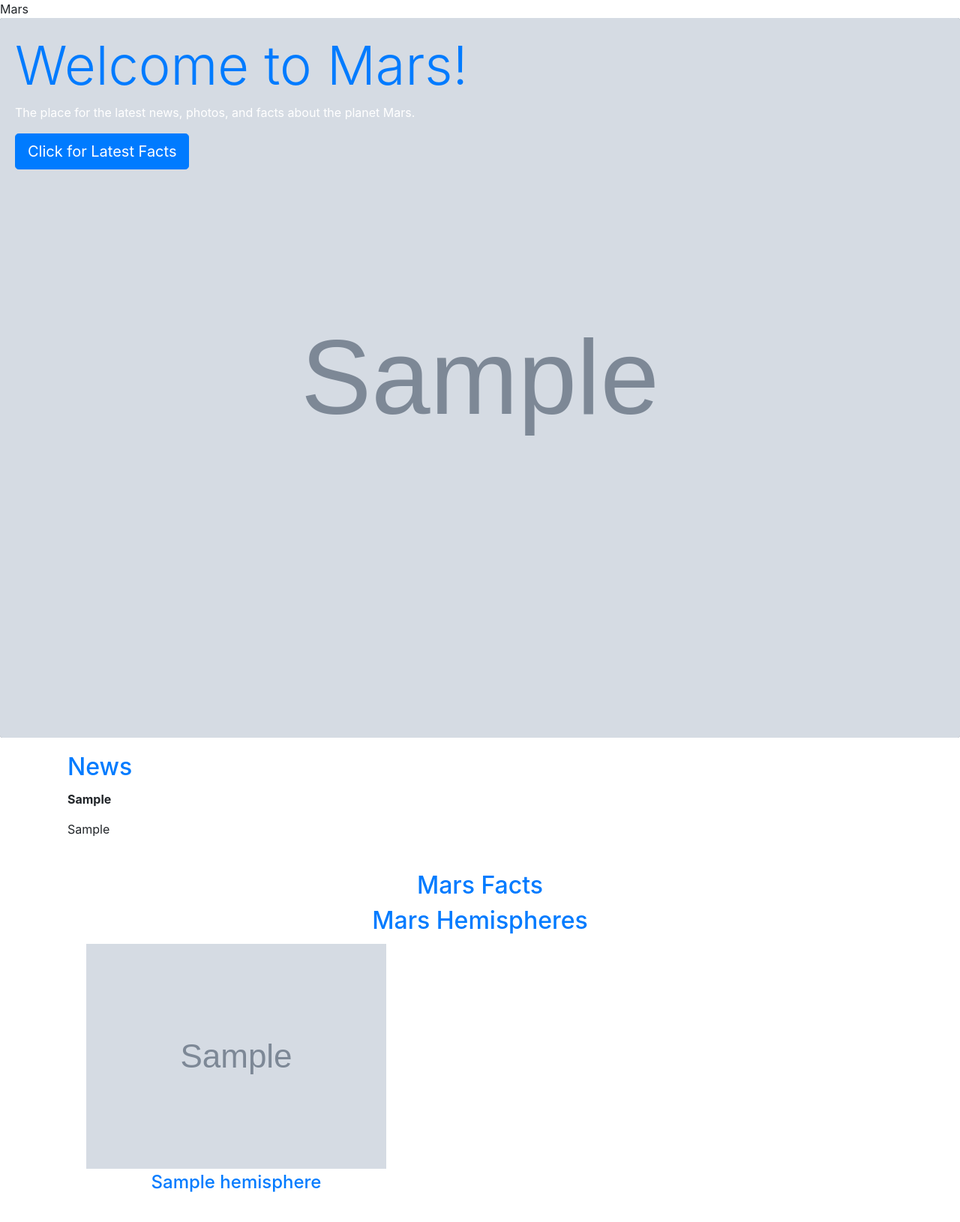
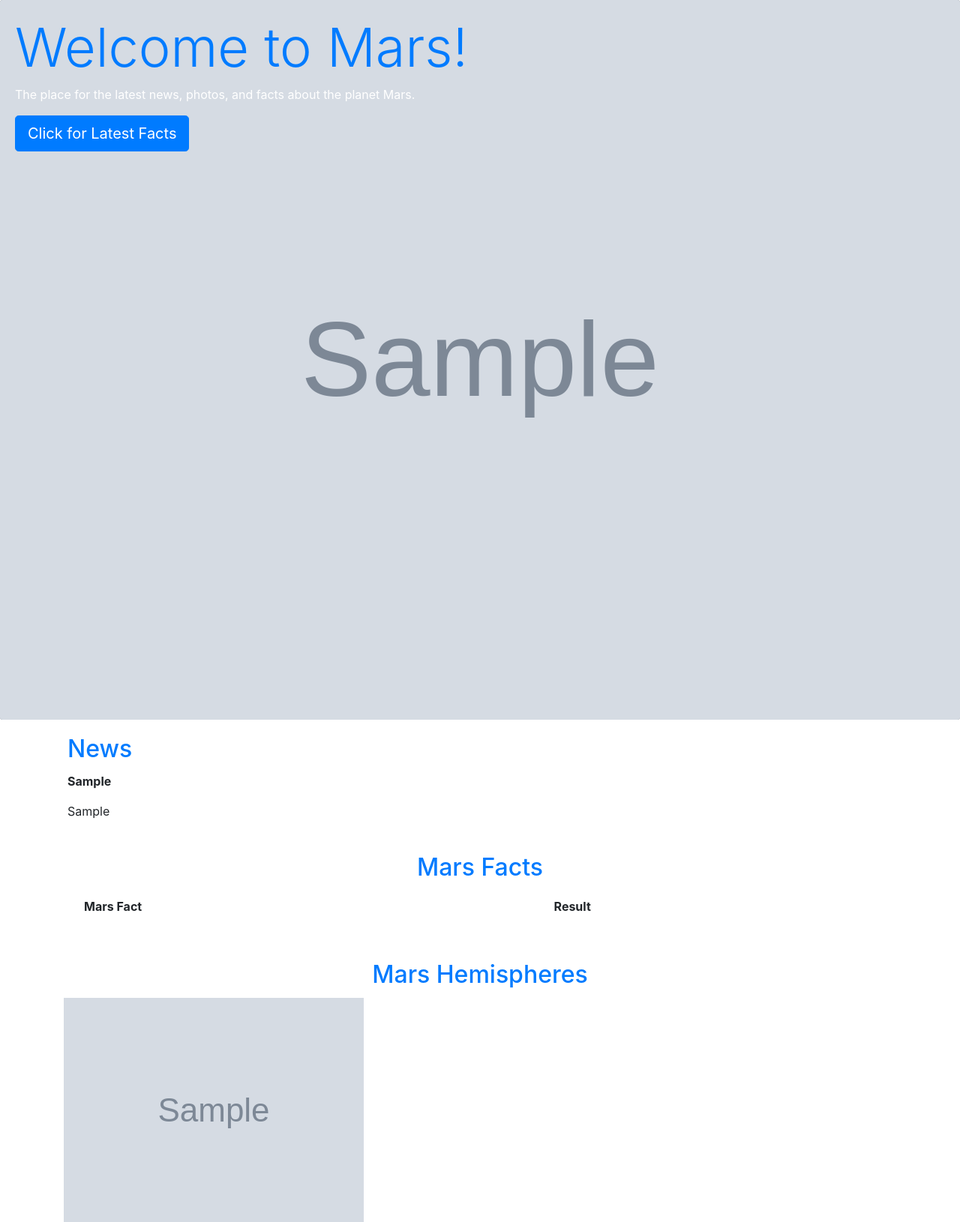
Before and after one commit to KKornegay/web-scraping-challenge, a Flask app: page / in a window 1280 px wide. Shown: the top 1630 px of the page at 75% size. Run offline with Flask 2, Linux system fonts and the light colour scheme; grey boxes marked "Sample" are stand-in pictures; a database or web service that is not in the repository returns one stand-in record (values such as "Sample title"); lists and menus that the app fills with data are empty; some libraries are stand-ins or nearby versions.

Commit message:
made a bunch of fixes, everything works now

```diff
--- a/scrape_mars.py
+++ b/scrape_mars.py
@@ -76,7 +76,7 @@
 
 #read mars table and convert to html
     mars_df = pd.read_html("https://space-facts.com/mars/")
-    mars_html_table = mars_df[0].to_html()
+    mars_html_table = mars_df[0].to_html(header=False, index=False)
 
 #quit browser
     browser.quit()
--- a/templates/index.html
+++ b/templates/index.html
@@ -5,7 +5,7 @@
     <meta http-equiv="X-UA-Compatible" content="ie=edge">
     <meta name="viewport" content="width=device-width, initial-scale=1, shrink-to-fit=no">
     <link rel="stylesheet" href="https://stackpath.bootstrapcdn.com/bootstrap/4.3.1/css/bootstrap.min.css" integrity="sha384-ggOyR0iXCbMQv3Xipma34MD+dH/1fQ784/j6cY/iJTQUOhcWr7x9JvoRxT2MZw1T" crossorigin="anonymous">
-    <link rel="stylesheet" href="myCSS.css"
+    <link rel="stylesheet" href="myCSS.css">
     <title>Mars</title>
 </head>
 <body>
@@ -49,8 +49,12 @@
                   <h2 class = "text-primary text-center">Mars Facts</h2>
 
                   <table id = "mytable" class = "table table-borderless table-striped mytable">
-                    <thead class = "mytable-thead">
-                  <tbody class = "mytable-thead-th table-striped {{ mars.Mars_Facts | safe }}</tbody>
+                    <thead>
+                      <tr>
+                        <th title="Field #1">Mars Fact</th>
+                        <th title="Field #2">Result</th>
+                      </tr></thead>
+                  <tbody class = "table-striped {{ mars.Mars_Facts | safe }}"></tbody>
                   </table>
               </div>
 
@@ -62,8 +66,8 @@
           {% for hemisphere in mars.Mars_Hemisphere %}
               <div class="col-md-6">
                   <figure class="figure">
-                      <img class = "figure-img img-fluid my-1" src="{{ hemisphere.image_url}}">
-                      <figcaption class = "figure-caption text-center text-primary"><h4>{{ hemisphere.title}}</h4></figcaption>
+                      <img class = "figure-img img-fluid my-1" src="{{hemisphere.img_url}}">
+                      <figcaption class = "figure-caption text-center text-primary"><h4>{{hemisphere.title}}</h4></figcaption>
                   </figure>
               </div>
 
--- a/templates/myCSS.css
+++ b/templates/myCSS.css
@@ -1,10 +1,10 @@
-/* I would like to make the table header go away */
 
-#mytable thead th {
-    display: none;
+
+.remove_table_head {
+    display: none !important;
 }
 
-/* Get rid of border on cards */
+
 
 .card {
     border: none;
```
